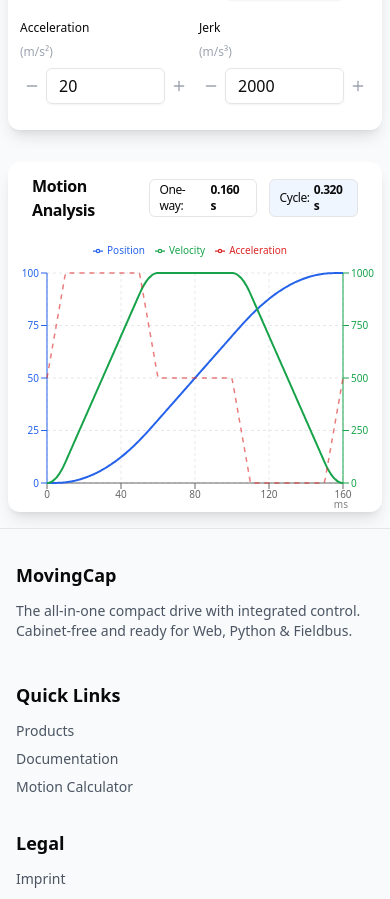
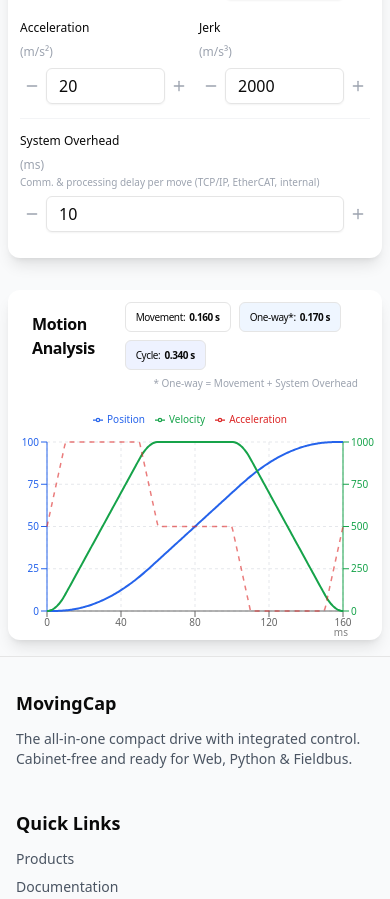
Before and after one commit to KickdriveOliver/start-movingcap-base44, a React (Vite) app: page /#/calculator in a window 390 px wide. Shown: the part 1237-2136 px from the top of the page. Built offline with nearby package versions, Linux system fonts and the light colour scheme.

Commit message:
introduced continuous duty cycle, calculation not yet correct.

```diff
--- a/src/components/i18n/translations.jsx
+++ b/src/components/i18n/translations.jsx
@@ -344,8 +344,11 @@ export const en = {
   "calculator_stroke_ok": "Stroke within range",
   "calculator_speed_exceeds": "Speed exceeds limit",
   "calculator_speed_ok": "Speed within range",
-  "calculator_force_exceeds": "Required Force exceeds peak force",
-  "calculator_force_usage": "Force usage:",
+  "calculator_force_exceeds": "Required force exceeds peak force",
+  "calculator_peak_force_usage": "Peak force usage:",
+  "calculator_continuous_force_usage": "Continuous duty:",
+  "calculator_continuous_force_exceeds": "Continuous duty exceeds nominal force",
+  "calculator_continuous_force_ok": "Continuous duty within limits",
   "calculator_motion_analysis": "Motion Analysis",
   "calculator_time": "Time:",
   "calculator_waiting": "Waiting for valid parameters...",
@@ -359,8 +362,12 @@ export const en = {
   "calculator_velocity_label": "Max Velocity",
   "calculator_accel_label": "Acceleration",
   "calculator_jerk_label": "Jerk",
+  "calculator_process_time_label": "System Overhead",
+  "calculator_process_time_desc": "Comm. & processing delay per move (TCP/IP, EtherCAT, internal)",
+  "calculator_movement_time": "Movement",
   "calculator_one_way": "One-way",
   "calculator_cycle": "Cycle",
+  "calculator_process_time_note": "* One-way = Movement + System Overhead",
   "calculator_config_adjusted": "Profile Adjusted",
   "calculator_velocity_limited": "Velocity limited",
   "calculator_velocity_limited_desc": "Distance too short to reach requested velocity",
@@ -469,7 +476,10 @@ export const de = {
   "calculator_speed_exceeds": "Geschwindigkeit überschreitet Grenze",
   "calculator_speed_ok": "Geschwindigkeit im zulässigen Bereich",
   "calculator_force_exceeds": "Erforderliche Kraft überschreitet Spitzenkraft",
-  "calculator_force_usage": "Kraftnutzung:",
+  "calculator_peak_force_usage": "Spitzenkraftnutzung:",
+  "calculator_continuous_force_usage": "Dauerbetrieb:",
+  "calculator_continuous_force_exceeds": "Dauerbetrieb überschreitet Nennkraft",
+  "calculator_continuous_force_ok": "Dauerbetrieb im zulässigen Bereich",
   "calculator_motion_analysis": "Bewegungsanalyse",
   "calculator_time": "Zeit:",
   "calculator_waiting": "Warte auf gültige Parameter...",
@@ -481,8 +491,12 @@ export const de = {
   "calculator_velocity_label": "Max Geschwindigkeit",
   "calculator_accel_label": "Beschleunigung",
   "calculator_jerk_label": "Ruck",
+  "calculator_process_time_label": "System-Overhead",
+  "calculator_process_time_desc": "Komm.- & Verarbeitungsverzögerung pro Bewegung (TCP/IP, EtherCAT, intern)",
+  "calculator_movement_time": "Bewegung",
   "calculator_one_way": "Einfach",
   "calculator_cycle": "Zyklus",
+  "calculator_process_time_note": "* Einfach = Bewegung + System-Overhead",
   "calculator_config_adjusted": "Profil angepasst",
   "calculator_velocity_limited": "Geschwindigkeit begrenzt",
   "calculator_velocity_limited_desc": "Strecke zu kurz für gewünschte Geschwindigkeit",
@@ -647,7 +661,10 @@ export const it = {
   "calculator_speed_exceeds": "Velocità supera il limite",
   "calculator_speed_ok": "Velocità entro il range",
   "calculator_force_exceeds": "La forza richiesta supera la forza di picco",
-  "calculator_force_usage": "Utilizzo forza:",
+  "calculator_peak_force_usage": "Utilizzo forza di picco:",
+  "calculator_continuous_force_usage": "Funzionamento continuo:",
+  "calculator_continuous_force_exceeds": "Funzionamento continuo supera la forza nominale",
+  "calculator_continuous_force_ok": "Funzionamento continuo entro i limiti",
   "calculator_motion_analysis": "Analisi del movimento",
   "calculator_time": "Tempo:",
   "calculator_waiting": "In attesa di parametri validi...",
@@ -659,8 +676,12 @@ export const it = {
   "calculator_velocity_label": "Velocità Max",
   "calculator_accel_label": "Accelerazione",
   "calculator_jerk_label": "Jerk",
+  "calculator_process_time_label": "Overhead di sistema",
+  "calculator_process_time_desc": "Ritardo di comunicazione e calcolo per movimento (TCP/IP, EtherCAT, interno)",
+  "calculator_movement_time": "Movimento",
   "calculator_one_way": "Singola",
   "calculator_cycle": "Ciclo",
+  "calculator_process_time_note": "* Singola = Movimento + Overhead di sistema",
   "calculator_config_adjusted": "Profilo adattato",
   "calculator_velocity_limited": "Velocità limitata",
   "calculator_velocity_limited_desc": "Distanza troppo breve per raggiungere la velocità richiesta",
@@ -926,7 +947,10 @@ export const fr = {
   "calculator_speed_exceeds": "Vitesse dépasse la limite",
   "calculator_speed_ok": "Vitesse dans la plage",
   "calculator_force_exceeds": "Force requise dépasse la force de pointe",
-  "calculator_force_usage": "Utilisation de force:",
+  "calculator_peak_force_usage": "Utilisation force de pointe:",
+  "calculator_continuous_force_usage": "Service continu:",
+  "calculator_continuous_force_exceeds": "Service continu dépasse la force nominale",
+  "calculator_continuous_force_ok": "Service continu dans les limites",
   "calculator_motion_analysis": "Analyse du mouvement",
   "calculator_time": "Temps:",
   "calculator_waiting": "En attente de paramètres valides...",
@@ -938,8 +962,12 @@ export const fr = {
   "calculator_velocity_label": "Vitesse Max",
   "calculator_accel_label": "Accélération",
   "calculator_jerk_label": "À-coup",
+  "calculator_process_time_label": "Overhead système",
+  "calculator_process_time_desc": "Délai de comm. et traitement par mouvement (TCP/IP, EtherCAT, interne)",
+  "calculator_movement_time": "Mouvement",
   "calculator_one_way": "Aller simple",
   "calculator_cycle": "Cycle",
+  "calculator_process_time_note": "* Aller simple = Mouvement + Overhead système",
   "calculator_config_adjusted": "Profil ajusté",
   "calculator_velocity_limited": "Vitesse limitée",
   "calculator_velocity_limited_desc": "Distance trop courte pour atteindre la vitesse demandée",
--- a/src/pages/Calculator.jsx
+++ b/src/pages/Calculator.jsx
@@ -266,6 +266,7 @@ export default function Calculator() {
     maxSpeedMmS: 1000,
     maxAccelMS2: 10,
     maxJerkMS3: 100,
+    processTimeMs: 10,
   });
 
   const [physicsParams, setPhysicsParams] = useState({
@@ -474,13 +475,46 @@ export default function Calculator() {
         param: 'force'
       });
     } else {
-      checks.push({ type: 'success', msg: `${t('calculator_force_usage')} ${Math.round(requiredForce/specs.max_force_n * 100)}%`, param: 'force' });
+      checks.push({ type: 'success', msg: `${t('calculator_peak_force_usage')} ${Math.round(requiredForce/specs.max_force_n * 100)}%`, param: 'force' });
+    }
+
+    // Continuous duty check (average force over one-way time vs nominal force)
+    if (specs.nom_force_n && results?.data && results?.totalTime) {
+      const movementTime = parseFloat(results.totalTime);
+      const processTimeSec = (parseFloat(params.processTimeMs) || 10) / 1000;
+      const oneWayTime = movementTime + processTimeSec;
+      const totalMassKg = (parseFloat(physicsParams.motorMass) + parseFloat(physicsParams.payloadMass)) / 1000;
+
+      if (oneWayTime > 0 && totalMassKg > 0) {
+        // Compute average absolute force over movement using trajectory data
+        let forceTimeIntegral = 0;
+        const data = results.data;
+        for (let i = 1; i < data.length; i++) {
+          const dt = data[i].time - data[i - 1].time;
+          const avgAccel = (Math.abs(data[i].acceleration) + Math.abs(data[i - 1].acceleration)) / 2;
+          forceTimeIntegral += avgAccel * totalMassKg * dt;
+        }
+        // During processTime the motor is idle (force = 0), so integral stays the same
+        const avgForce = forceTimeIntegral / oneWayTime;
+        const continuousPct = Math.round(avgForce / specs.nom_force_n * 100);
+
+        if (continuousPct > 100) {
+          checks.push({
+            type: 'warning',
+            msg: `${t('calculator_continuous_force_usage')} ${continuousPct}%`,
+            param: 'continuous'
+          });
+        } else {
+          checks.push({ type: 'success', msg: `${t('calculator_continuous_force_usage')} ${continuousPct}%`, param: 'continuous' });
+        }
+      }
     }
 
     return checks;
-  }, [selectedProduct, params, physicsParams]);
+  }, [selectedProduct, params, physicsParams, results]);
 
   const hasErrors = validations.some(v => v.type === 'error');
+  const hasWarnings = validations.some(v => v.type === 'warning');
 
   // Check if trajectory was adjusted
   const hasTrajectoryAdjustments = results && (results.isVelocityLimited || results.isJerkMinLimited || results.isTrapezoidal);
@@ -912,6 +946,51 @@ export default function Calculator() {
                     </div>
                   </div>
                 </div>
+
+                {/* Process Time / System Overhead */}
+                <div className="pt-2 border-t border-gray-100">
+                  <Label className="text-xs leading-tight"><span>{t('calculator_process_time_label')}</span><br/><span className="text-gray-400">(ms)</span></Label>
+                  <p className="text-[10px] text-gray-400 mb-1">{t('calculator_process_time_desc')}</p>
+                  <div className="flex items-center gap-0.5 mt-1">
+                    <Button
+                      type="button"
+                      variant="ghost"
+                      size="icon"
+                      className="h-10 w-6 flex-shrink-0 text-gray-400 hover:text-gray-600"
+                      onClick={() => setParams({...params, processTimeMs: Math.max(5, adjustValue(params.processTimeMs, false))})}
+                    >
+                      <Minus className="w-3 h-3" />
+                    </Button>
+                    <Input
+                      type="text"
+                      inputMode="decimal"
+                      pattern="[0-9]*\.?[0-9]*"
+                      value={params.processTimeMs}
+                      onChange={(e) => {
+                        const val = e.target.value;
+                        if (val === '' || /^[0-9]*\.?[0-9]*$/.test(val)) {
+                          setParams({...params, processTimeMs: val === '' ? '' : val});
+                        }
+                      }}
+                      onBlur={(e) => {
+                        const num = parseFloat(e.target.value);
+                        setParams({...params, processTimeMs: isNaN(num) || num < 5 ? 5 : num});
+                      }}
+                      onKeyDown={handleInputBlur}
+                      onFocus={handleInputFocus}
+                      className="flex-grow min-w-0"
+                    />
+                    <Button
+                      type="button"
+                      variant="ghost"
+                      size="icon"
+                      className="h-10 w-6 flex-shrink-0 text-gray-400 hover:text-gray-600"
+                      onClick={() => setParams({...params, processTimeMs: adjustValue(params.processTimeMs, true)})}
+                    >
+                      <Plus className="w-3 h-3" />
+                    </Button>
+                  </div>
+                </div>
               </CardContent>
             </Card>
           </div>
@@ -921,15 +1000,15 @@ export default function Calculator() {
 
             {/* Verification Status - Compact inline */}
             {selectedProduct && (
-               <div className={`px-3 py-2 rounded-lg border flex items-center gap-3 flex-wrap ${hasErrors ? 'bg-red-50 border-red-200' : hasTrajectoryAdjustments ? 'bg-amber-50 border-amber-200' : 'bg-green-50 border-green-200'}`}>
-                  {hasErrors ? <XCircle className="w-4 h-4 text-red-500 flex-shrink-0" /> : hasTrajectoryAdjustments ? <AlertTriangle className="w-4 h-4 text-amber-500 flex-shrink-0" /> : <CheckCircle2 className="w-4 h-4 text-green-500 flex-shrink-0" />}
-                  <span className={`text-sm font-medium ${hasErrors ? 'text-red-800' : hasTrajectoryAdjustments ? 'text-amber-800' : 'text-green-800'}`}>
-                     {hasErrors ? t('calculator_config_exceeds') : hasTrajectoryAdjustments ? t('calculator_config_adjusted') : t('calculator_config_valid')}
+               <div className={`px-3 py-2 rounded-lg border flex items-center gap-3 flex-wrap ${hasErrors ? 'bg-red-50 border-red-200' : (hasWarnings || hasTrajectoryAdjustments) ? 'bg-amber-50 border-amber-200' : 'bg-green-50 border-green-200'}`}>
+                  {hasErrors ? <XCircle className="w-4 h-4 text-red-500 flex-shrink-0" /> : (hasWarnings || hasTrajectoryAdjustments) ? <AlertTriangle className="w-4 h-4 text-amber-500 flex-shrink-0" /> : <CheckCircle2 className="w-4 h-4 text-green-500 flex-shrink-0" />}
+                  <span className={`text-sm font-medium ${hasErrors ? 'text-red-800' : (hasWarnings || hasTrajectoryAdjustments) ? 'text-amber-800' : 'text-green-800'}`}>
+                     {hasErrors ? t('calculator_config_exceeds') : (hasWarnings || hasTrajectoryAdjustments) ? t('calculator_config_adjusted') : t('calculator_config_valid')}
                   </span>
-                  <div className="flex items-center gap-3 text-xs ml-auto">
+                  <div className="flex items-center gap-3 text-xs ml-auto flex-wrap">
                      {validations.map((v, idx) => (
-                        <span key={idx} className={`flex items-center gap-1 ${v.type === 'error' ? 'text-red-700 font-medium' : 'text-green-600'}`}>
-                           {v.type === 'error' ? <XCircle className="w-3 h-3" /> : <CheckCircle2 className="w-3 h-3" />}
+                        <span key={idx} className={`flex items-center gap-1 ${v.type === 'error' ? 'text-red-700 font-medium' : v.type === 'warning' ? 'text-amber-700 font-medium' : 'text-green-600'}`}>
+                           {v.type === 'error' ? <XCircle className="w-3 h-3" /> : v.type === 'warning' ? <AlertTriangle className="w-3 h-3" /> : <CheckCircle2 className="w-3 h-3" />}
                            {v.msg}
                         </span>
                      ))}
@@ -1006,15 +1085,19 @@ export default function Calculator() {
                <CardHeader className="py-3 md:py-6">
                   <CardTitle className="flex justify-between items-center text-base md:text-xl">
                      <span>{t('calculator_motion_analysis')}</span>
-                     <div className="flex gap-3">
-                        <Badge variant="outline" className="text-xs md:text-sm font-normal">
-                           {t('calculator_one_way')}: <span className="font-bold ml-1">{results?.totalTime || '0.000'} s</span>
+                     <div className="flex gap-2 flex-wrap">
+                        <Badge variant="outline" className="text-[10px] md:text-sm font-normal">
+                           {t('calculator_movement_time')}: <span className="font-bold ml-1">{results?.totalTime || '0.000'} s</span>
                         </Badge>
-                        <Badge variant="outline" className="text-xs md:text-sm font-normal bg-blue-50">
-                           {t('calculator_cycle')}: <span className="font-bold ml-1">{results?.totalTime ? (parseFloat(results.totalTime) * 2).toFixed(3) : '0.000'} s</span>
+                        <Badge variant="outline" className="text-[10px] md:text-sm font-normal bg-blue-50">
+                           {t('calculator_one_way')}*: <span className="font-bold ml-1">{results?.totalTime ? (parseFloat(results.totalTime) + (parseFloat(params.processTimeMs) || 10) / 1000).toFixed(3) : '0.000'} s</span>
+                        </Badge>
+                        <Badge variant="outline" className="text-[10px] md:text-sm font-normal bg-indigo-50">
+                           {t('calculator_cycle')}: <span className="font-bold ml-1">{results?.totalTime ? ((parseFloat(results.totalTime) + (parseFloat(params.processTimeMs) || 10) / 1000) * 2).toFixed(3) : '0.000'} s</span>
                         </Badge>
                      </div>
                   </CardTitle>
+                  <p className="text-[10px] text-gray-400 text-right mt-1">{t('calculator_process_time_note')}</p>
                </CardHeader>
                <CardContent className="flex-grow min-h-0 p-1 md:p-6">
                   {results?.data ? (
```
Also changed, not shown: .planning/STATE.md, .planning/quick/005-improve-motion-calculator/PLAN.md (added), .planning/quick/005-improve-motion-calculator/SUMMARY.md (added), .planning/user_docs/specs_improve_motion_calculator.md.
